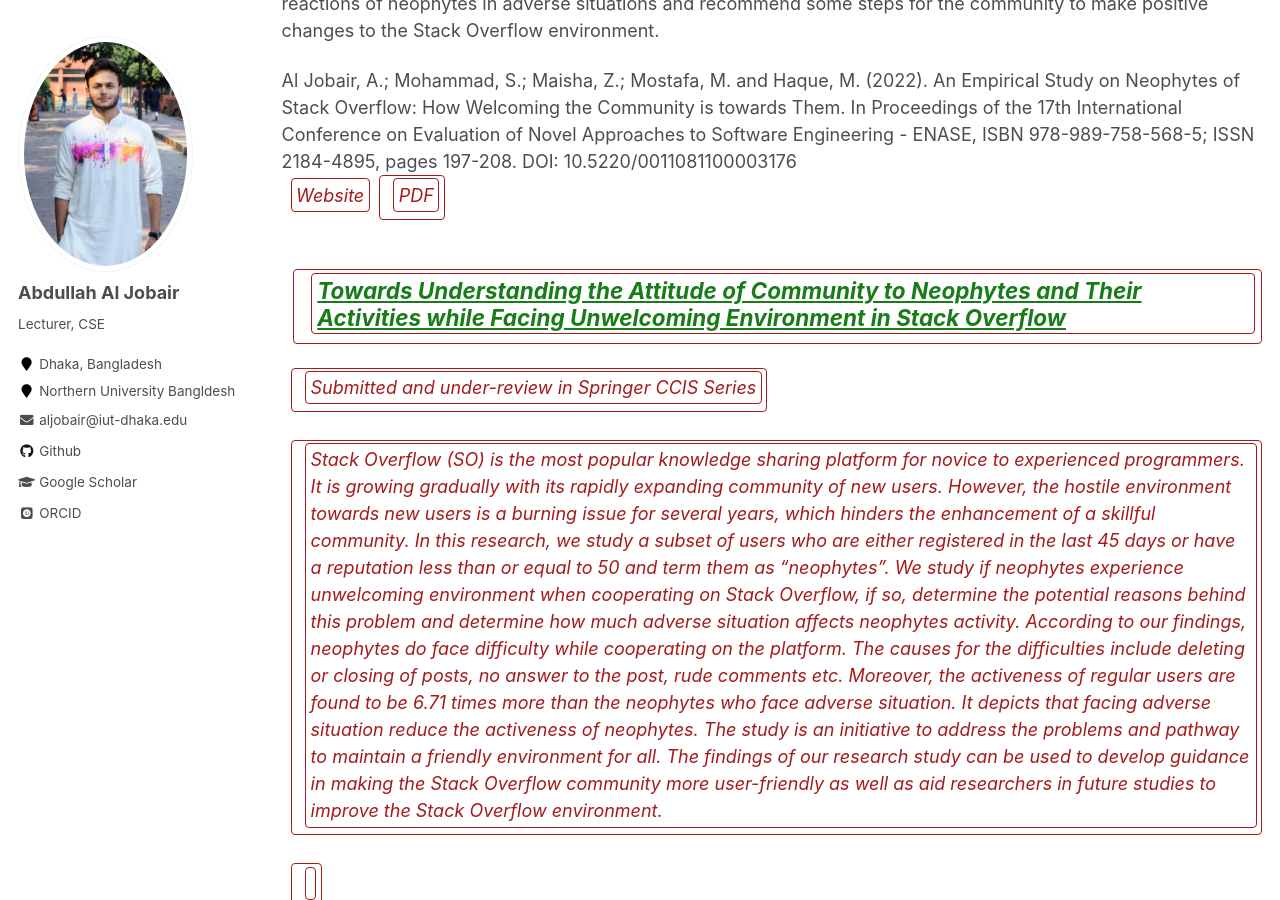
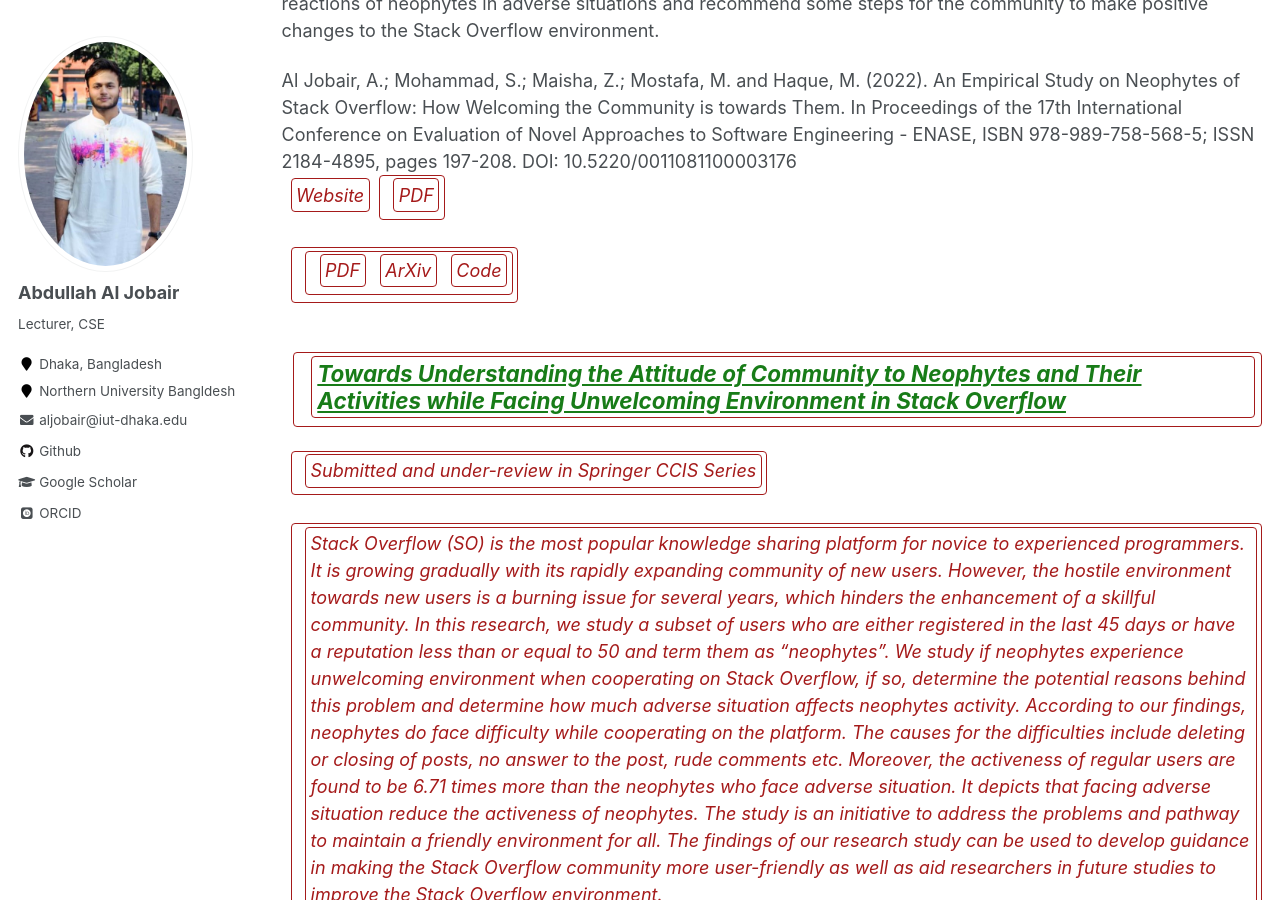
Before and after one commit to Abdullah-Al-Jubair/abdullah-al-jubair.github.io, a Jekyll site: the page built from _pages/collection-archive.html, in a window 1280 px wide and 900 px high, scrolled down 1676 px. Built offline with Jekyll 4.4.1, drawn with Linux system fonts in a browser that asks for light colours; some web fonts are replaced.

Commit message:
Update archive-single.html

```diff
--- a/_includes/archive-single.html
+++ b/_includes/archive-single.html
@@ -74,5 +74,18 @@
         <a href="{{ post.github }}"><i class = "btn--research">Github</a>
       {% endif %}
     </p>
+
+
+
+    {% if post.citation and post.paperurl %}
+    <a href="{{post.paperurl}}" class = "btn--research">PDF</a>
+    <a href="{{post.arxiv}}" class = "btn--research">ArXiv</a>
+    <a href="{{post.github}}" class = "btn--research">Code</a>
+  {% elsif post.citation %}
+    <p>Recommended citation: {{ post.citation }} </p>
+  {% elsif post.paperurl %}
+    <p>Download <a href=" {{ post.paperurl }} "><u>here</u></a></p>
+  {% endif %}
+
   </article>
 </div>
```
